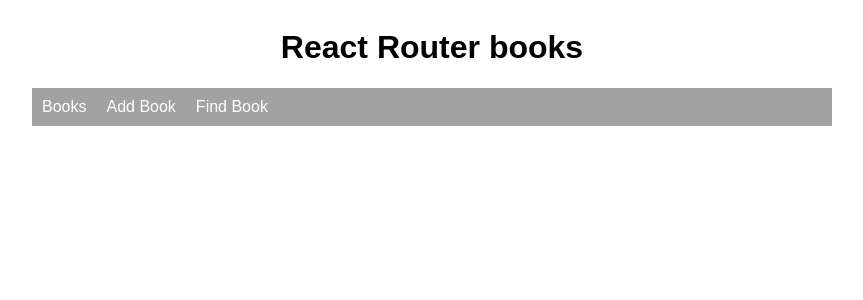
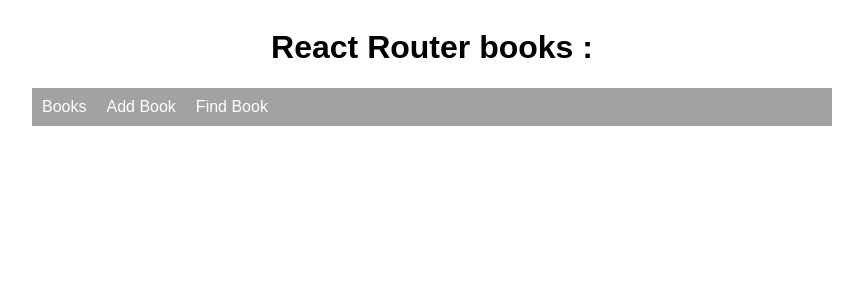
Before and after one commit to cph-oo221/Dat3-React-Routing-Books, a React (Vite) app: page / in a window 1280 px wide. Shown: the top 300 px of the page, without its empty margins (208-1071 px from the left). Built offline with nearby package versions, Linux system fonts and the light colour scheme.

Commit message:
Update MainLayout.jsx

```diff
--- a/src/layouts/MainLayout.jsx
+++ b/src/layouts/MainLayout.jsx
@@ -5,7 +5,7 @@ function MainLayout() {
     <div id="container">
       <div>
         <div>
-          <h1 style={{ textAlign: "center" }}>React Router books</h1>
+          <h1 style={{ textAlign: "center" }}>React Router books :</h1>
         </div>
         <nav id="nav-bar">
           <NavLink to="/books">Books</NavLink>
```
